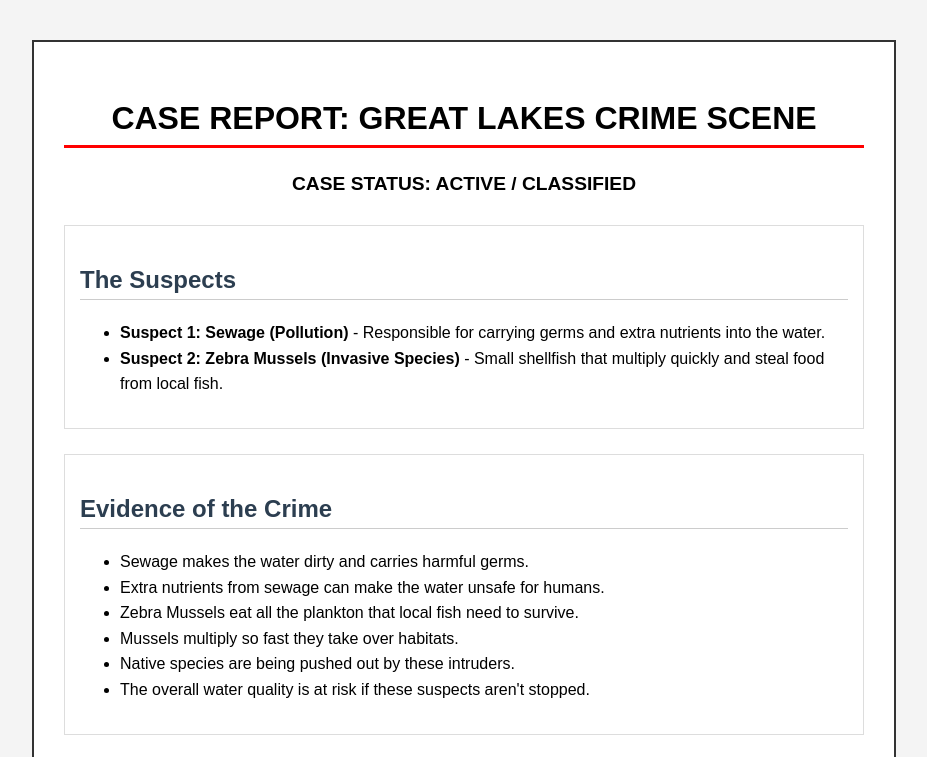
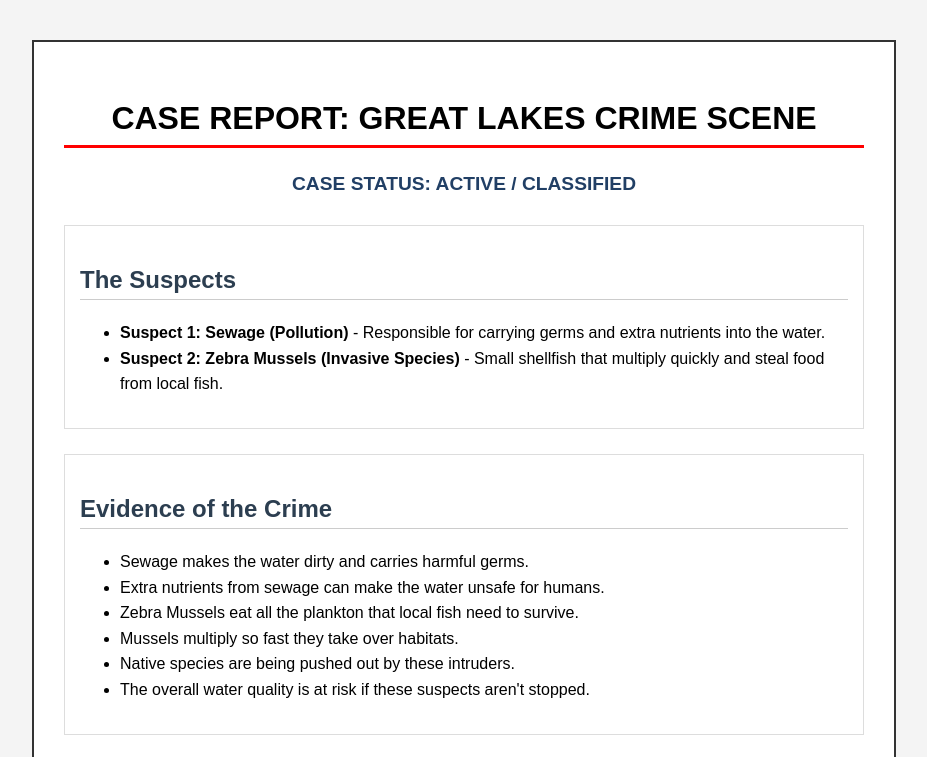
Before and after one commit to 32sbukkit-cmyk/32sbukkit-cmyk.github.io, a plain HTML site: page index.html in a window 1280 px wide. Shown: the top 757 px of the page, without its empty margins (176-1103 px from the left). Drawn offline with Linux system fonts and the light colour scheme.

Commit message:
Change status color in index.html

```diff
--- a/index.html
+++ b/index.html
@@ -6,7 +6,7 @@
 body { font-family: sans-serif; background-color: #f4f4f4; margin: 40px; line-height: 1.6; }
 .case-file { background: white; padding: 30px; border: 2px solid #333; max-width: 800px; margin: auto; }
 h1 { text-align: center; text-transform: uppercase; border-bottom: 3px solid red; }
-.status { color: darkbrown; font-weight: bold; text-align: center; font-size: 1.2em; }
+.status { color: #213F65; font-weight: bold; text-align: center; font-size: 1.2em; }
 .section { margin-top: 25px; border: 1px solid #ddd; padding: 15px; }
 h2 { color: #2c3e50; border-bottom: 1px solid #ccc; }
 table { width: 100%; border-collapse: collapse; margin-top: 10px; }
```
